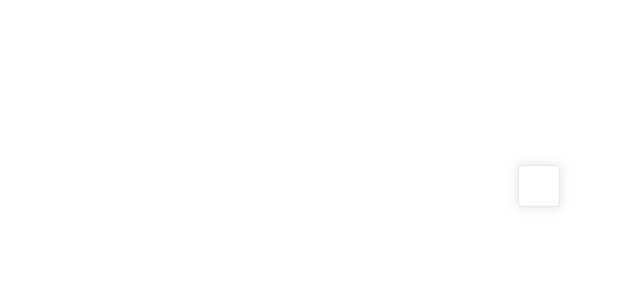
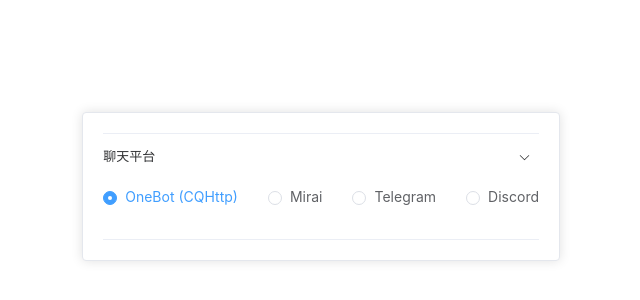
Before and after one commit to zmh-program/web-mirai-panel, a Vue app in the folder frontend/: page / in a window 1280 px wide. Shown: the part 214-514 px from the top of the page, without its empty margins (80-720 px from the left). Built offline with nearby package versions, Linux system fonts and the light colour scheme.

Commit message:
collapse group

```diff
--- a/frontend/components.d.ts
+++ b/frontend/components.d.ts
@@ -10,6 +10,11 @@
 declare module '@vue/runtime-core' {
   export interface GlobalComponents {
     ElCard: typeof import('element-plus/es')['ElCard']
+    ElCollapse: typeof import('element-plus/es')['ElCollapse']
+    ElCollapseItem: typeof import('element-plus/es')['ElCollapseItem']
+    ElLink: typeof import('element-plus/es')['ElLink']
+    ElRadio: typeof import('element-plus/es')['ElRadio']
+    ElRadioGroup: typeof import('element-plus/es')['ElRadioGroup']
     RouterLink: typeof import('vue-router')['RouterLink']
     RouterView: typeof import('vue-router')['RouterView']
   }
--- a/frontend/src/assets/main.css
+++ b/frontend/src/assets/main.css
@@ -15,12 +15,6 @@
   transition: 0.4s;
 }
 
-@media (hover: hover) {
-  a:hover {
-    background-color: hsla(160, 100%, 37%, 0.2);
-  }
-}
-
 @media (min-width: 1024px) {
   body {
     display: flex;
--- a/frontend/src/views/index.vue
+++ b/frontend/src/views/index.vue
@@ -1,9 +1,36 @@
 <script setup lang="ts">
+import { ref } from 'vue'
+import type { Ref } from 'vue'
 
+const collapse: Ref<string[]> = ref(['chat']);
+const chatModel: Ref<string> = ref('cqhttp');
 </script>
 
 <template>
   <main>
-    <el-card></el-card>
+    <el-card class='card'>
+      <el-collapse v-model='collapse'>
+        <el-collapse-item name='chat' title='聊天平台'>
+          <el-radio-group v-model='chatModel'>
+            <el-radio label='cqhttp'>OneBot (CQHttp)</el-radio>
+            <el-radio label='mirai'>Mirai</el-radio>
+            <el-radio label='telegram'>Telegram</el-radio>
+            <el-radio label='discord'>Discord</el-radio>
+          </el-radio-group>
+          <div>
+
+          </div>
+        </el-collapse-item>
+      </el-collapse>
+    </el-card>
   </main>
 </template>
+
+<style scoped>
+.card {
+    width: 100%;
+    min-width: 280px;
+    height: max-content;
+    min-height: 120px;
+}
+</style>
```
